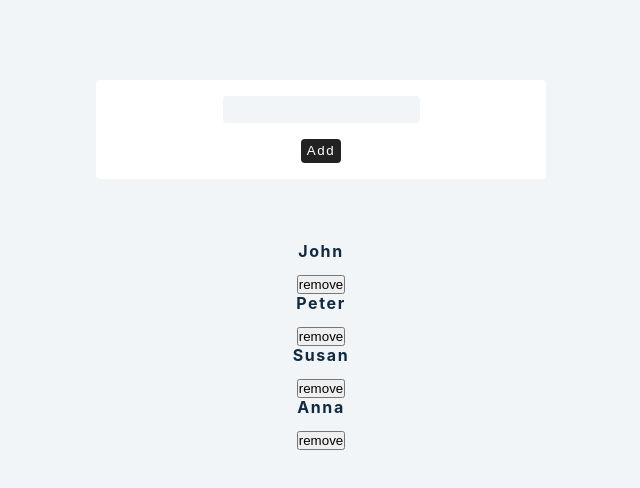
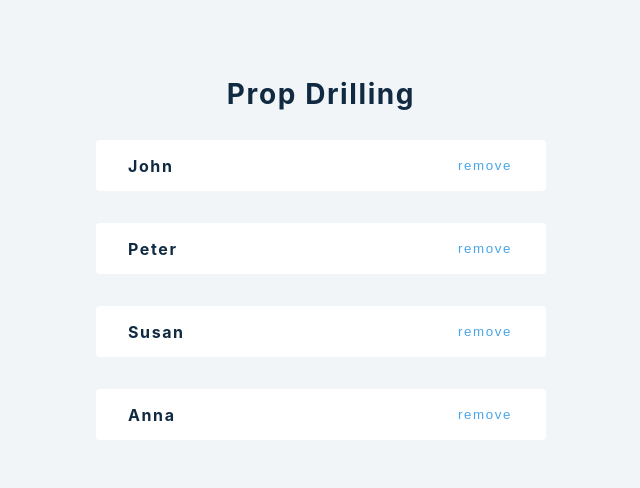
Before and after one commit to MichalBoczula/ReactAdvance, a React (Create React App) app: page / in a window 1280 px wide. Shown: the top 488 px of the page, without its empty margins (319-959 px from the left). Built offline with nearby package versions, Linux system fonts and the light colour scheme.

Commit message:
prop drilling

```diff
--- a/src/App.js
+++ b/src/App.js
@@ -1,10 +1,10 @@
 import React from "react";
-import UseRefBasics from "./tutorial/6-useReducer/setup/index";
+import PropDrilling from "./tutorial/7-prop-drilling/setup/1-prop-drilling";
 
 function App() {
   return (
     <div className="container">
-      <UseRefBasics></UseRefBasics>
+      <PropDrilling></PropDrilling>
     </div>
   );
 }
--- a/src/tutorial/7-prop-drilling/final/1-prop-drilling.js
+++ b/src/tutorial/7-prop-drilling/final/1-prop-drilling.js
@@ -1,5 +1,5 @@
-import React, { useState } from 'react';
-import { data } from '../../../data';
+import React, { useState } from "react";
+import { data } from "../../../data";
 // more components
 // fix - context api, redux (for more complex cases)
 
@@ -36,7 +36,7 @@ const List = ({ people, removePerson }) => {
 
 const SinglePerson = ({ id, name, removePerson }) => {
   return (
-    <div className='item'>
+    <div className="item">
       <h4>{name}</h4>
       <button onClick={() => removePerson(id)}>remove</button>
     </div>
--- a/src/tutorial/7-prop-drilling/setup/1-prop-drilling.js
+++ b/src/tutorial/7-prop-drilling/setup/1-prop-drilling.js
@@ -1,10 +1,46 @@
-import React, { useState } from 'react';
-
+import React, { useState } from "react";
+import { data } from "../../../data";
 // more components
 // fix - context api, redux (for more complex cases)
 
 const PropDrilling = () => {
-  return <h2>prop drilling</h2>;
+  const [people, setPeople] = useState(data);
+  const removePerson = (id) => {
+    setPeople((people) => {
+      return people.filter((person) => person.id !== id);
+    });
+  };
+  return (
+    <section>
+      <h3>prop drilling</h3>
+      <List people={people} removePerson={removePerson} />
+    </section>
+  );
+};
+
+const List = ({ people, removePerson }) => {
+  return (
+    <>
+      {people.map((person) => {
+        return (
+          <SinglePerson
+            key={person.id}
+            {...person}
+            removePerson={removePerson}
+          />
+        );
+      })}
+    </>
+  );
+};
+
+const SinglePerson = ({ id, name, removePerson }) => {
+  return (
+    <div className="item">
+      <h4>{name}</h4>
+      <button onClick={() => removePerson(id)}>remove</button>
+    </div>
+  );
 };
 
 export default PropDrilling;
```
